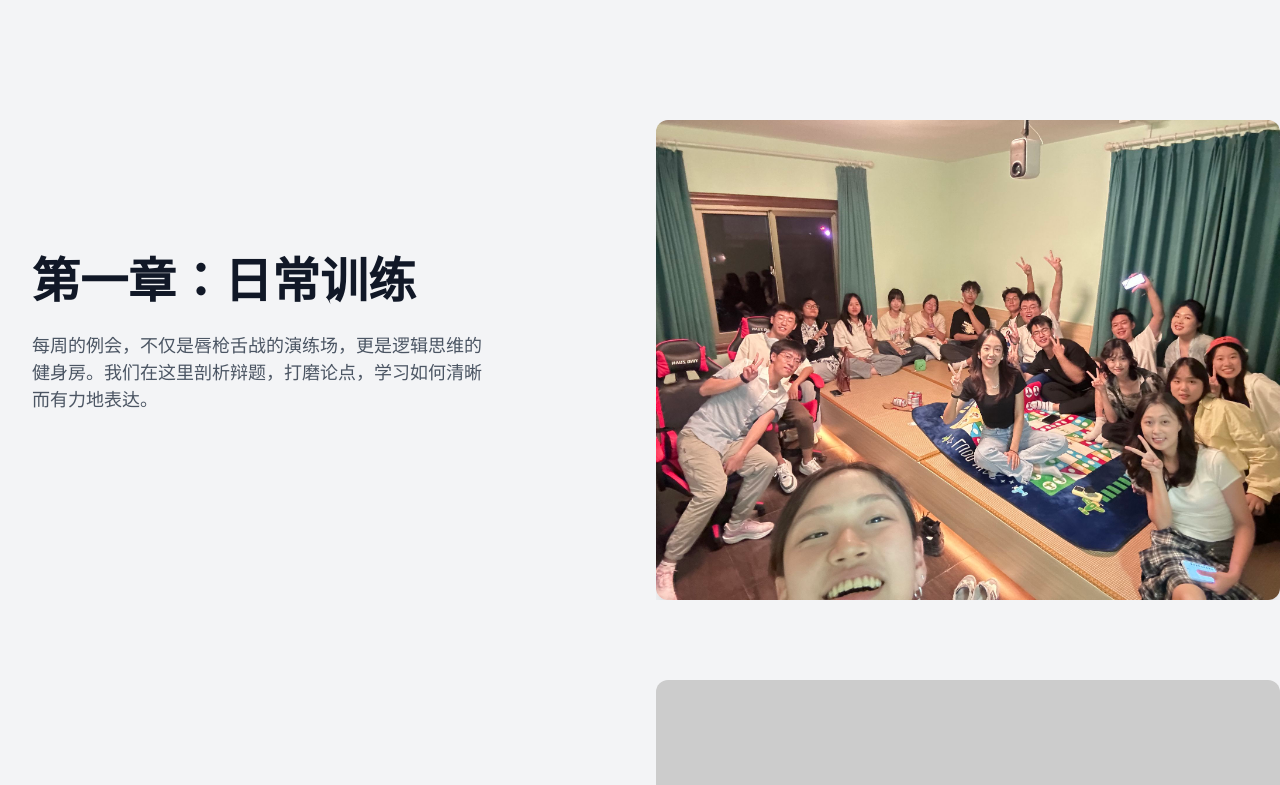
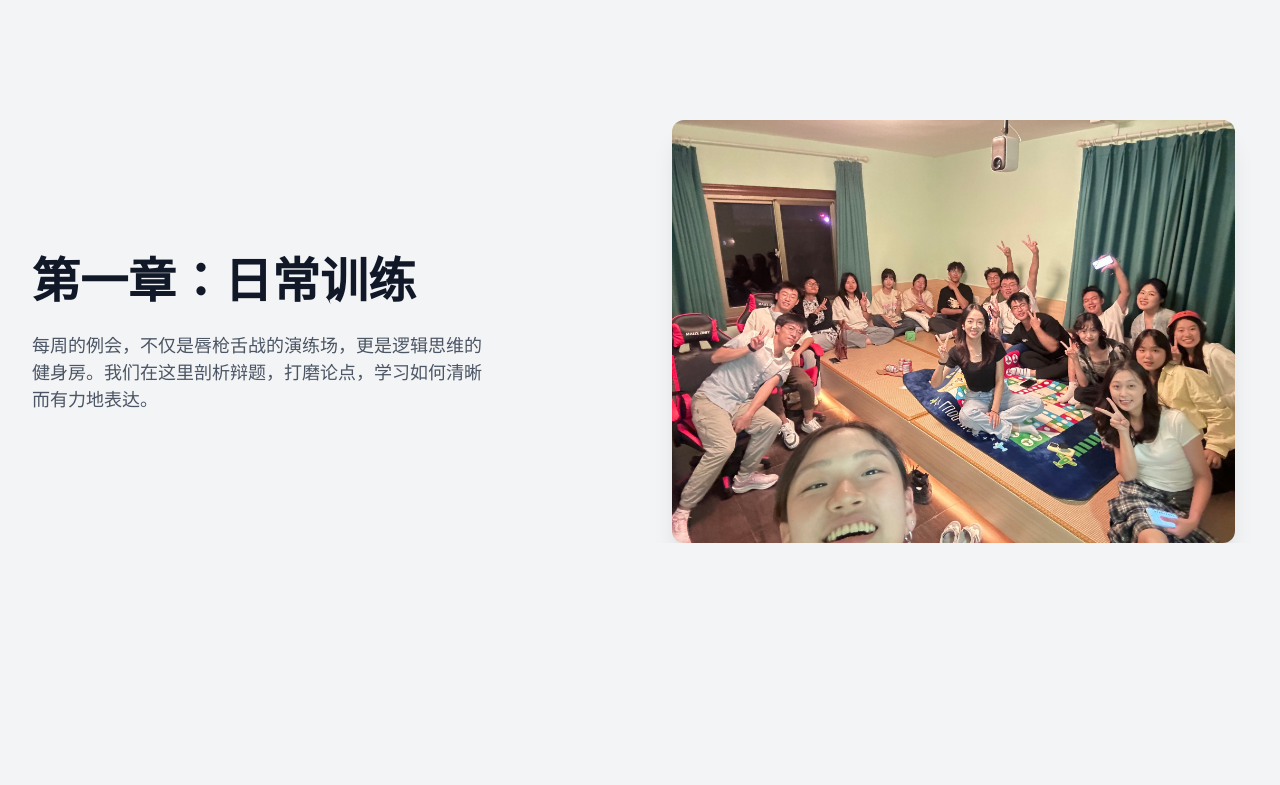
Before and after one commit to awsome-website-team/debater-website, a Vue app: page / in a window 1280 px wide. Shown: the part 3760-4545 px from the top of the page. Built offline with nearby package versions, Linux system fonts and the light colour scheme.

Commit message:
feat:将辩队家庭页同章节内画廊改为水平式

```diff
--- a/src/components/TeamCulture.vue
+++ b/src/components/TeamCulture.vue
@@ -17,10 +17,10 @@
       <div class="gallery-column">
         <div class="gallery-content-wrapper">
           <div v-for="(chapter, index) in chapters" :key="index" class="image-group" :data-index="index">
-            <img v-for="image in chapter.images" :key="image"
+            <img v-for="(image, imgIndex) in chapter.images" :key="image"
                  :src="image"
                  alt="Team culture image"
-                 class="image-placeholder" />
+                 :class="['image-placeholder', { 'is-active': imgIndex === 0 }]" />
           </div>
         </div>
       </div>
@@ -72,12 +72,20 @@ function setupClickToScroll() {
   const imageGroups = document.querySelectorAll('.image-group');
   imageGroups.forEach(group => {
     const images = group.querySelectorAll('.image-placeholder');
+    let currentIndex = 0;
+
     images.forEach((img, index) => {
       img.addEventListener('click', () => {
-        const nextIndex = (index + 1) % images.length;
-        const nextImage = images[nextIndex];
+        // Determine next index
+        currentIndex = (index + 1) % images.length;
+        const nextImage = images[currentIndex];
 
-        // Calculate the scroll position to center the next image
+        // Remove active class from all images in this group
+        images.forEach(i => i.classList.remove('is-active'));
+        // Add active class to the next image
+        nextImage.classList.add('is-active');
+
+        // Calculate scroll position to center the next image
         const scrollLeft = nextImage.offsetLeft - (group.offsetWidth / 2) + (nextImage.offsetWidth / 2);
 
         group.scrollTo({
@@ -88,6 +96,7 @@ function setupClickToScroll() {
     });
   });
 }
+
 
 onMounted(() => {
   // Setup for text content switching
@@ -146,29 +155,43 @@ onUnmounted(() => {
   padding-bottom: 4rem;
 }
 
-/* --- Click-to-Scroll Horizontal Gallery --- */
+/* --- 3D Depth Effect Gallery --- */
 .image-group {
-  position: relative; /* This is the fix! Establishes a new coordinate system. */
+  position: relative;
   display: flex;
   flex-direction: row;
+  align-items: center; /* Vertically center images */
   gap: 2rem;
   overflow-x: auto;
+  padding: 0 2.5%; /* Reduced stage padding */
   /* Hide the scrollbar */
-  scrollbar-width: none; /* For Firefox */
-  -ms-overflow-style: none;  /* For Internet Explorer and Edge */
+  scrollbar-width: none;
+  -ms-overflow-style: none;
 }
 .image-group::-webkit-scrollbar {
-  display: none; /* For Chrome, Safari, and Opera */
+  display: none;
 }
 
 .image-placeholder {
-  height: 60vh;
-  width: auto;
+  flex: 0 0 95%; /* Increased image width */
+  width: 95%;
+  height: auto;
   display: block;
   border-radius: 0.75rem;
   box-shadow: 0 20px 25px -5px rgba(0,0,0,0.1), 0 10px 10px -5px rgba(0,0,0,0.04);
-  cursor: pointer; /* Indicate that the image is clickable */
+  cursor: pointer;
+
+  /* 3D Effect Styling */
+  opacity: 0.4;
+  transform: scale(0.9);
+  transition: transform 0.5s ease, opacity 0.5s ease;
 }
+
+.image-placeholder.is-active {
+  opacity: 1;
+  transform: scale(1);
+}
+
 
 /* --- Transition --- */
 .fade-enter-active, .fade-leave-active { transition: opacity 0.5s ease; }
```
